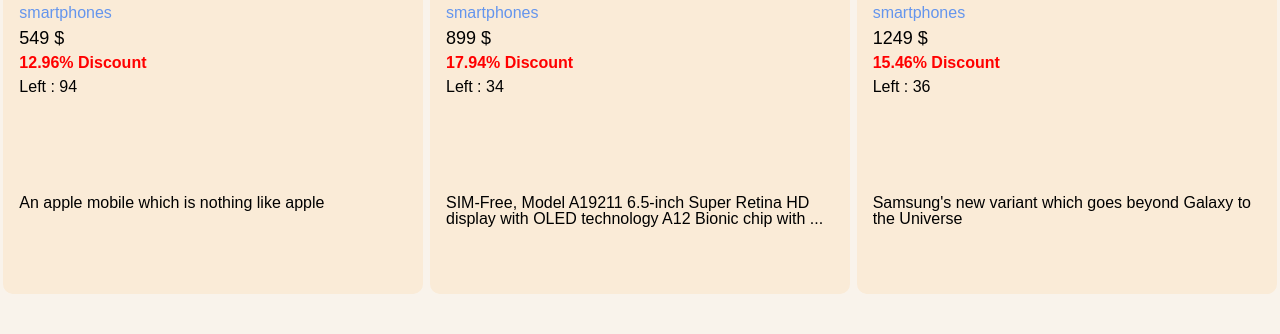
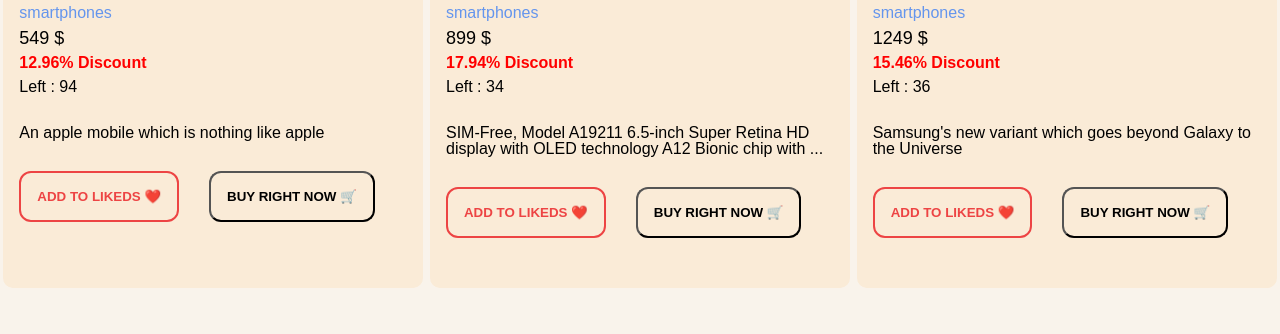
Before and after one commit to fayozMa/cards-js, a plain HTML site: page index.html in a window 1280 px wide. Shown: the part 466-800 px from the top of the page. Drawn offline with Linux system fonts and the light colour scheme.

Commit message:
complate

```diff
--- a/app.js
+++ b/app.js
@@ -25,6 +25,9 @@
     const productDiscount = document.createElement("span")
     const productStock = document.createElement("p")
     const li = document.createElement("li")
+    const like_btn = document.createElement("button")
+    const buy_btn = document.createElement("button")
+    const btns = document.createElement("div")
 
     productBrand.textContent = brand
     productimg.src = thumbnail
@@ -34,6 +37,8 @@
     productDescription.textContent = description
     productStock.textContent = `Left : ${stock}`
     productDiscount.textContent = `${discountPercentage}% Discount`
+    like_btn.textContent = "ADD TO LIKEDS ❤️"
+    buy_btn.textContent = "BUY RIGHT NOW 🛒"
 
     productBrand.setAttribute("class" , "productBrand")
     productimg.setAttribute("class" , "productImg")
@@ -43,7 +48,11 @@
     productDescription.setAttribute("class" , "productDescription")
     productStock.setAttribute("class" , "productStock")
     productDiscount.setAttribute("class" , "productDiscount")
+    like_btn.setAttribute("class" , "like_btn")
+    buy_btn.setAttribute("class" , "buy_btn")
+    btns.setAttribute("class", "btns")
 
-    li.append(productimg , productBrand , productTitle , productCategory ,productPrice , productDiscount , productStock, productDescription)
+    btns.append(like_btn , buy_btn)
+    li.append(productimg , productBrand , productTitle , productCategory ,productPrice , productDiscount , productStock, productDescription , btns)
     ol.appendChild(li)
 });
--- a/style.css
+++ b/style.css
@@ -60,7 +60,6 @@
 }
 li{
     width: 420px;
-    height: 700px;
     margin-top: 60px;
     background-color: antiquewhite;
     border-radius: 10px;
@@ -111,5 +110,39 @@
 .productDescription{
     padding-left: 16px;
     padding-right: 16px;
-    margin-top: 100px;
+    margin-top: 30px;
 }
+.btns{
+    display: flex;
+    align-items: center;
+    gap: 30px;
+    padding-left: 16px;
+    margin-top: 30px;
+    padding-bottom: 50px;
+}
+.btns button{
+    border-radius: 12px;
+    transition: all ease-in-out 600ms;
+    padding: 16px;
+    font-weight: bold;
+}
+.btns button:hover{
+    box-shadow: 1px 8px 20px grey;
+}
+.like_btn{
+    background-color: transparent;
+    color: rgb(237, 68, 68);
+    border: 2px solid rgb(237, 68, 68);
+}
+.like_btn:hover{
+    background-color: rgb(237, 68, 68);
+    color: white;
+}
+.buy_btn{
+    color: black;
+    background-color: transparent;
+}
+.buy_btn:hover{
+    color: white;
+    background-color: black;
+}
```
